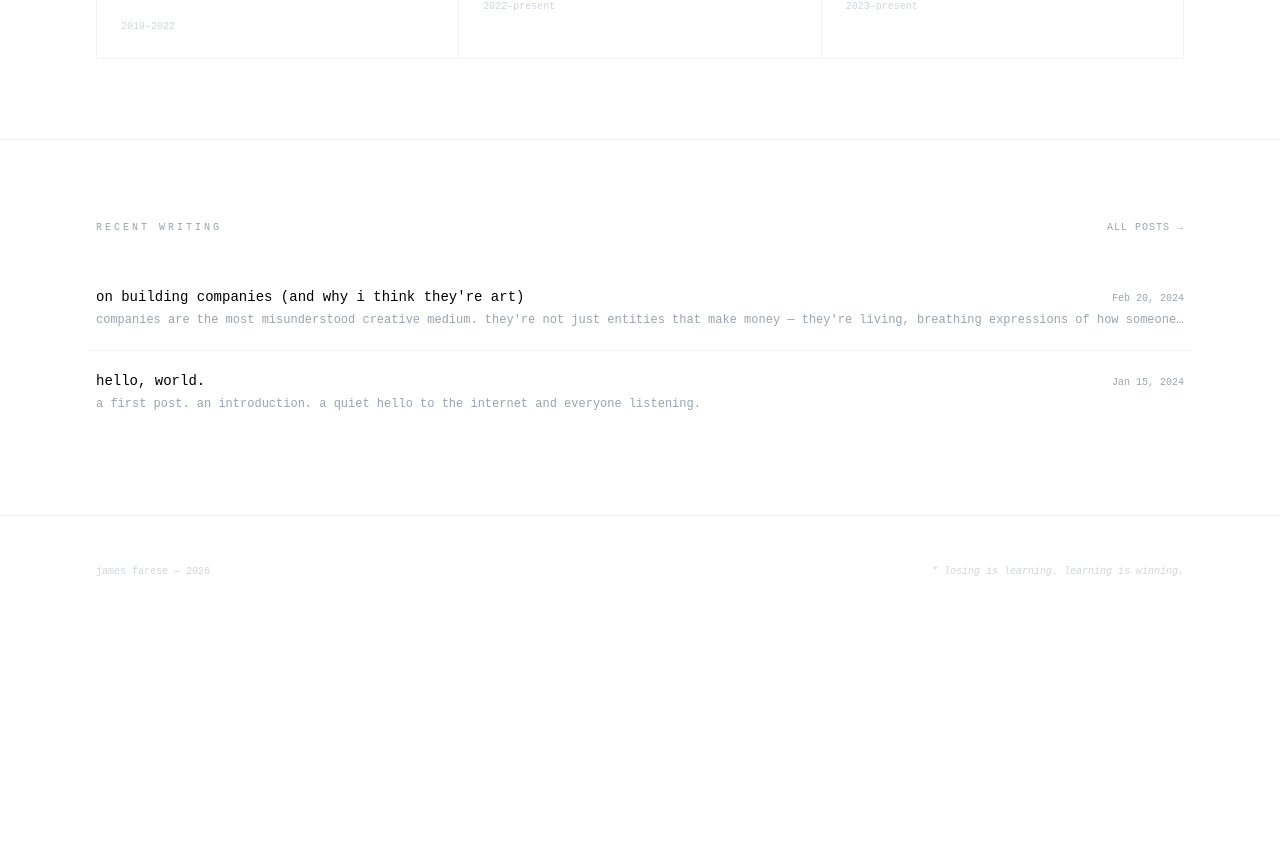
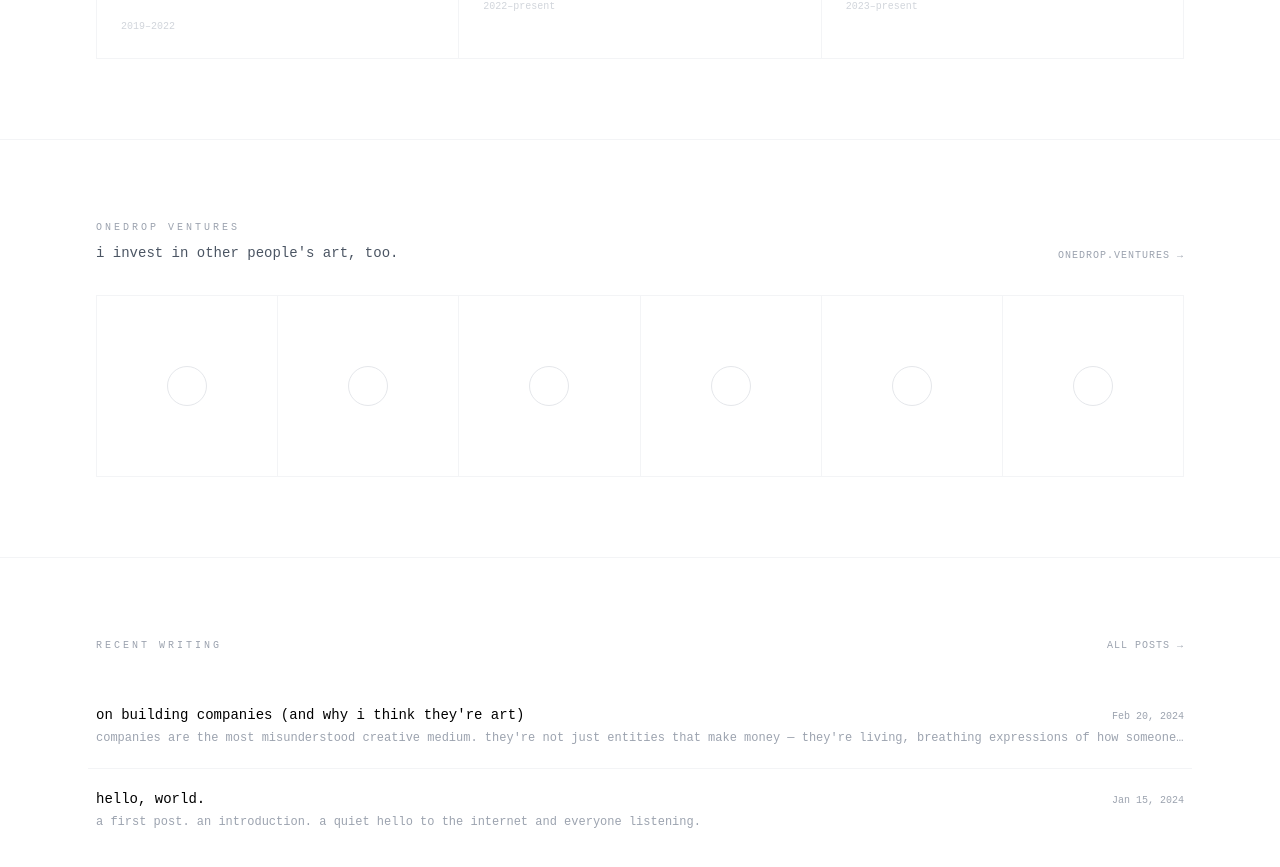
Before and after one commit to jamesfarese/personal-site, a Next.js app: page / in a window 1280 px wide. Shown: the part 1040-1907 px from the top of the page. Before the commit the page ends 1667 px from the top, so only its background shows below. Built offline with nearby package versions, Linux system fonts and the light colour scheme.

Commit message:
add onedrop ventures section

```diff
--- a/app/page.js
+++ b/app/page.js
@@ -146,6 +146,38 @@ export default function Home() {
         </div>
       </section>
 
+      {/* Onedrop Ventures */}
+      <section className="px-6 md:px-16 lg:px-24 py-20 border-t border-gray-100 dark:border-gray-900">
+        <div className="flex flex-col md:flex-row md:items-end justify-between gap-4 mb-8">
+          <div>
+            <p className="text-[10px] uppercase tracking-[0.3em] text-gray-400 dark:text-gray-600 mb-2">
+              onedrop ventures
+            </p>
+            <p className="text-sm text-gray-600 dark:text-gray-400">
+              i invest in other people&apos;s art, too.
+            </p>
+          </div>
+          <a
+            href="https://onedrop.ventures"
+            target="_blank"
+            rel="noopener noreferrer"
+            className="text-[10px] uppercase tracking-widest text-gray-400 dark:text-gray-600 hover:text-black dark:hover:text-white transition-colors shrink-0"
+          >
+            onedrop.ventures →
+          </a>
+        </div>
+        <div className="grid grid-cols-3 md:grid-cols-6 gap-px bg-gray-100 dark:bg-gray-900 border border-gray-100 dark:border-gray-900">
+          {Array.from({ length: 6 }).map((_, i) => (
+            <div
+              key={i}
+              className="bg-white dark:bg-black aspect-square flex items-center justify-center hover:bg-gray-50 dark:hover:bg-gray-950 transition-colors"
+            >
+              <div className="w-10 h-10 rounded-full border border-gray-200 dark:border-gray-800" />
+            </div>
+          ))}
+        </div>
+      </section>
+
       {/* Writing */}
       <section className="px-6 md:px-16 lg:px-24 py-20 border-t border-gray-100 dark:border-gray-900">
         <div className="flex items-center justify-between mb-8">
```
